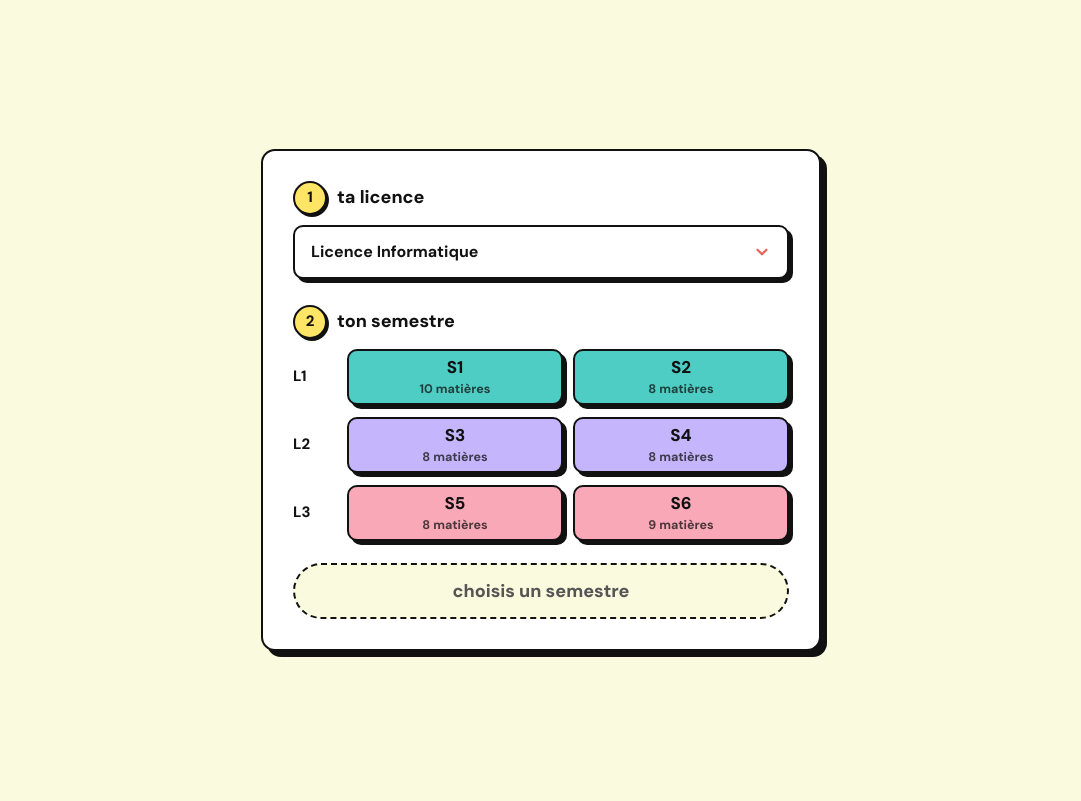
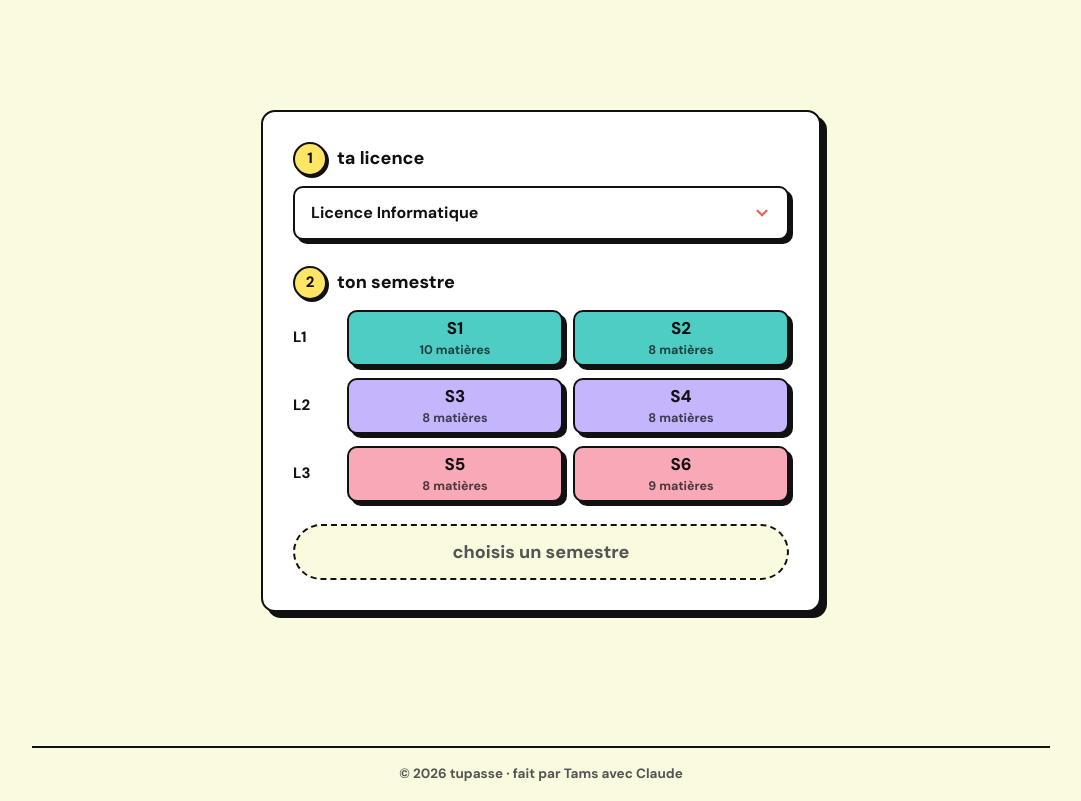
Before and after one commit to MoneyFo/tupasse, a plain HTML site: page index.html in a window 1280 px wide. Shown: the whole page, without its empty margins (99-1180 px from the left). Drawn offline with Linux system fonts and the light colour scheme.

Commit message:
Avertissement sous le bloc des règles, pied de page copyright
Co-Authored-By: Claude Opus 5.5 <noreply@anthropic.com>
Claude-Session: https://claude.ai/code/session_01FdphNEtuvwjgf9u3QhRbj3

```diff
--- a/index.html
+++ b/index.html
@@ -53,11 +53,13 @@
             <button class="pill" data-rule="max">remplace la moyenne des CC s'il est meilleur</button>
             <button class="pill" data-rule="cc">remplace le plus faible des 2 CC</button>
             <button class="pill" data-rule="moy3">moyenne des 3 notes</button></div></div>
-        <p class="foot">maquette fournie : licence informatique 2025-2026 (matières facultatives à 0 ects retirées). chaque bloc doit avoir 10 de moyenne. chaque matière = moyenne de CC1 et CC2 (50/50), puis rattrapage si le bloc n’est pas validé. une matière « validée » (déjà acquise) sort du calcul. le calcul suppose la même note sur toutes les épreuves restantes. vérifie le règlement de ta fac : notes éliminatoires, compensation annuelle, seconde chance… peuvent changer la donne.</p>
-      </div>
+     </div>
+
+      <p class="foot">maquette fournie : licence informatique 2025-2026 (matières facultatives à 0 ects retirées). chaque bloc doit avoir 10 de moyenne. chaque matière = moyenne de CC1 et CC2 (50/50), puis rattrapage si le bloc n’est pas validé. une matière « validée » (déjà acquise) sort du calcul. le calcul suppose la même note sur toutes les épreuves restantes. vérifie le règlement de ta fac : notes éliminatoires, compensation annuelle, seconde chance… peuvent changer la donne.</p>
 
     </aside>
   </div>
+  <footer class="site-foot">© 2026 tupasse · fait par Tams avec Claude</footer>
 </div>
 
 <script src="script.js"></script>
--- a/style.css
+++ b/style.css
@@ -115,7 +115,7 @@ input[type=range]{width:100%;accent-color:var(--purple);height:30px}
 /* accueil : licence puis semestre */
 .navr{display:flex;align-items:center;gap:10px;flex-wrap:wrap;min-width:0}
 .btn.lic{background:var(--bg);font-size:13.5px;max-width:100%}
-.welcome{max-width:560px;margin:0 auto;min-height:calc(100vh - 32px);min-height:calc(100dvh - 32px);display:grid;align-content:center;padding:16px 0}
+.welcome{max-width:560px;margin:0 auto;min-height:calc(100vh - 110px);min-height:calc(100dvh - 110px);display:grid;align-content:center;padding:16px 0}
 .wcard{position:relative;z-index:1;background:var(--surface);border:var(--b);border-radius:14px;box-shadow:var(--sh-lg);padding:clamp(18px,4vw,30px)}
 .step{display:flex;align-items:center;gap:10px;font-weight:800;font-size:18px;margin-bottom:10px}
 .step+.semgrid{margin-top:2px}
@@ -154,5 +154,6 @@ body[data-view=welcome] .wrap{padding-bottom:16px}
 .row.acq{background:light-dark(#f1fbf9,#1f2a29)}
 .row.acq .nm{text-decoration:line-through;text-decoration-thickness:2px;text-decoration-color:var(--teal)}
 .big.long{font-size:clamp(48px,5.8vw,72px)}
-.panel .foot{margin:16px 0 0;font-size:13px;line-height:1.5;padding-top:14px;border-top:1.5px dashed light-dark(#cfcdb9,#4a4852)}
-@media(max-width:900px){.res{display:contents}#card{order:-1}.res .panel{order:2}}
+.res .foot{margin:16px 4px 0;font-size:13px;line-height:1.5}
+.site-foot{margin-top:40px;padding-top:16px;border-top:2px solid var(--line);font-size:13.5px;font-weight:600;color:var(--muted);text-align:center}
+@media(max-width:900px){.res{display:contents}#card{order:-1}.res .panel,.res .foot{order:2}}
```
